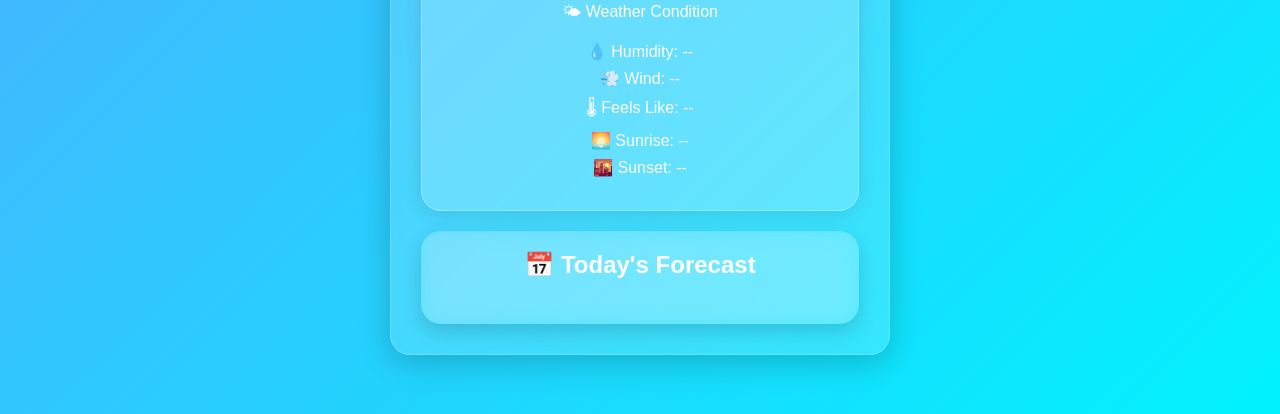
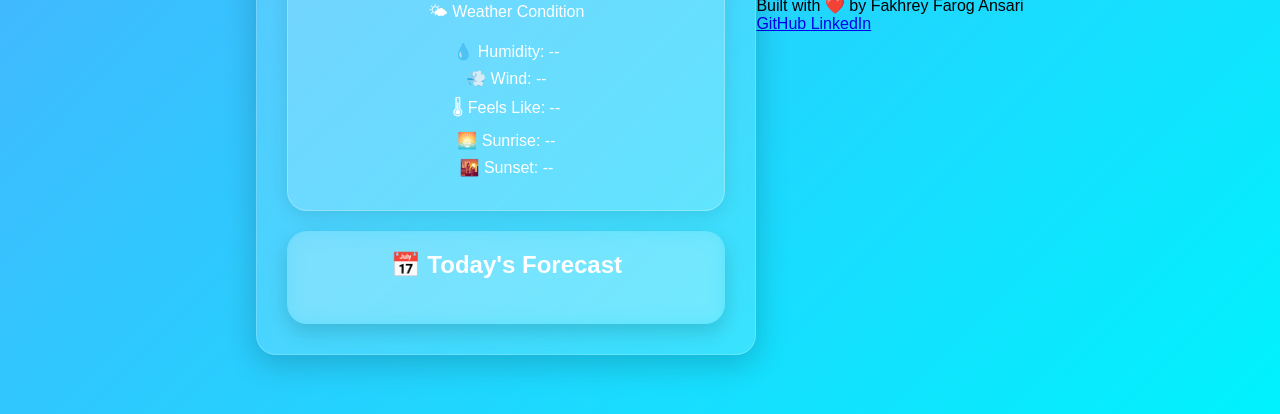
Before and after one commit to luckyfarog065-netizen/LuckyForecast, a plain HTML site: page index.html in a window 1280 px wide. Shown: the part 386-800 px from the top of the page. Drawn offline with Linux system fonts and the light colour scheme.

Commit message:
Update index.html

```diff
--- a/index.html
+++ b/index.html
@@ -76,6 +76,25 @@
 
 </div>
 
+<footer>
+
+    <p>
+        Built with ❤️ by Fakhrey Farog Ansari
+    </p>
+
+    <div class="footer-links">
+
+        <a href="https://github.com/luckyfarog065-netizen" target="_blank">
+            GitHub
+        </a>
+
+        <a href="https://www.linkedin.com/" target="_blank">
+            LinkedIn
+        </a>
+
+    </div>
+
+</footer>
 <script src="script.js"></script>
 
 </body>
```
